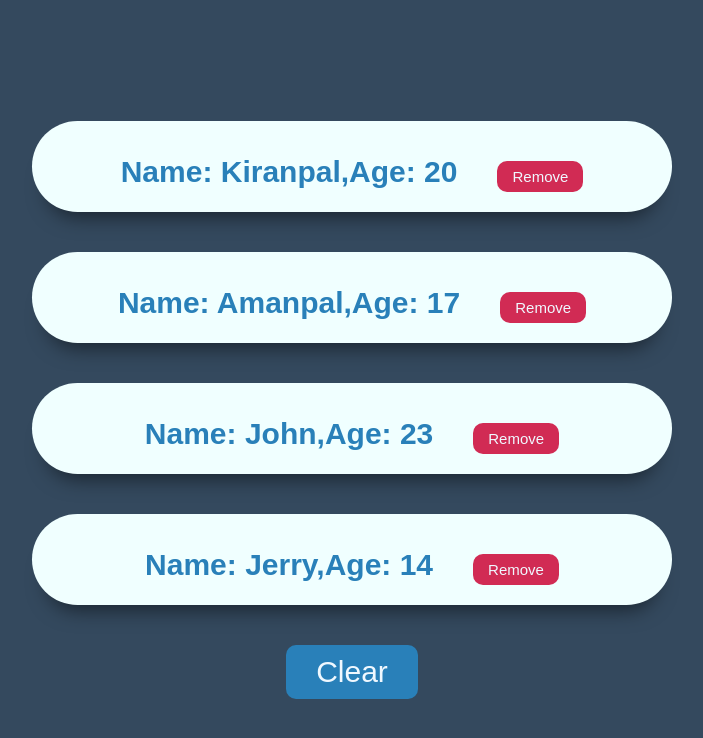
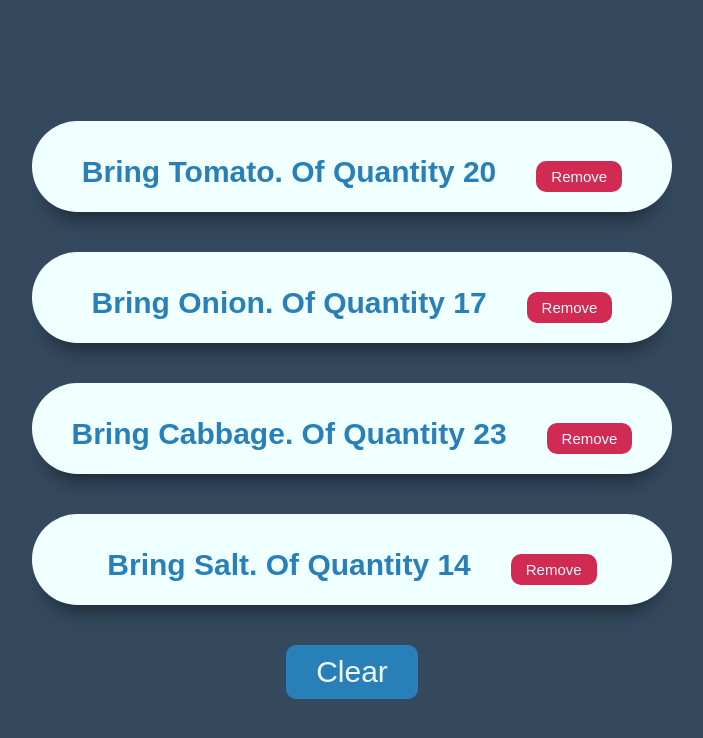
Before and after one commit to kiranpalsingh1806/My-Web-Development, a React (Create React App) app: page / in a window 1280 px wide. Shown: the top 738 px of the page, without its empty margins (288-991 px from the left). Built offline with nearby package versions, Linux system fonts and the light colour scheme.

Commit message:
Added Vegetables name in Todo list

```diff
--- a/src/components/UseStateArray.js
+++ b/src/components/UseStateArray.js
@@ -4,13 +4,13 @@ const UseStateArray = () => {
 
     const bioData = [
         {
-            id:0, myName:"Kiranpal", age:20
+            id:0, myName:"Tomato", quant:20
         }, {
-            id: 1, myName:"Amanpal", age:17
+            id: 1, myName:"Onion", quant:17
         }, {
-            id:2, myName:"John", age:23
+            id:2, myName:"Cabbage", quant:23
         }, {
-            id:3, myName:"Jerry", age:14
+            id:3, myName:"Salt", quant:14
         }
     ]
 
@@ -33,8 +33,8 @@ const UseStateArray = () => {
             myArray.map((curEle) => {
                 return (
                     <h1 className="h1Style" key={curEle.id}>
-                    Name: {curEle.myName}
-                    ,Age: {curEle.age}
+                    Bring {curEle.myName}
+                    . of quantity {curEle.quant}
                     <button className="btnInner"
                             onClick={() =>removeElem(curEle.id)}>Remove</button></h1>
                 );
```
